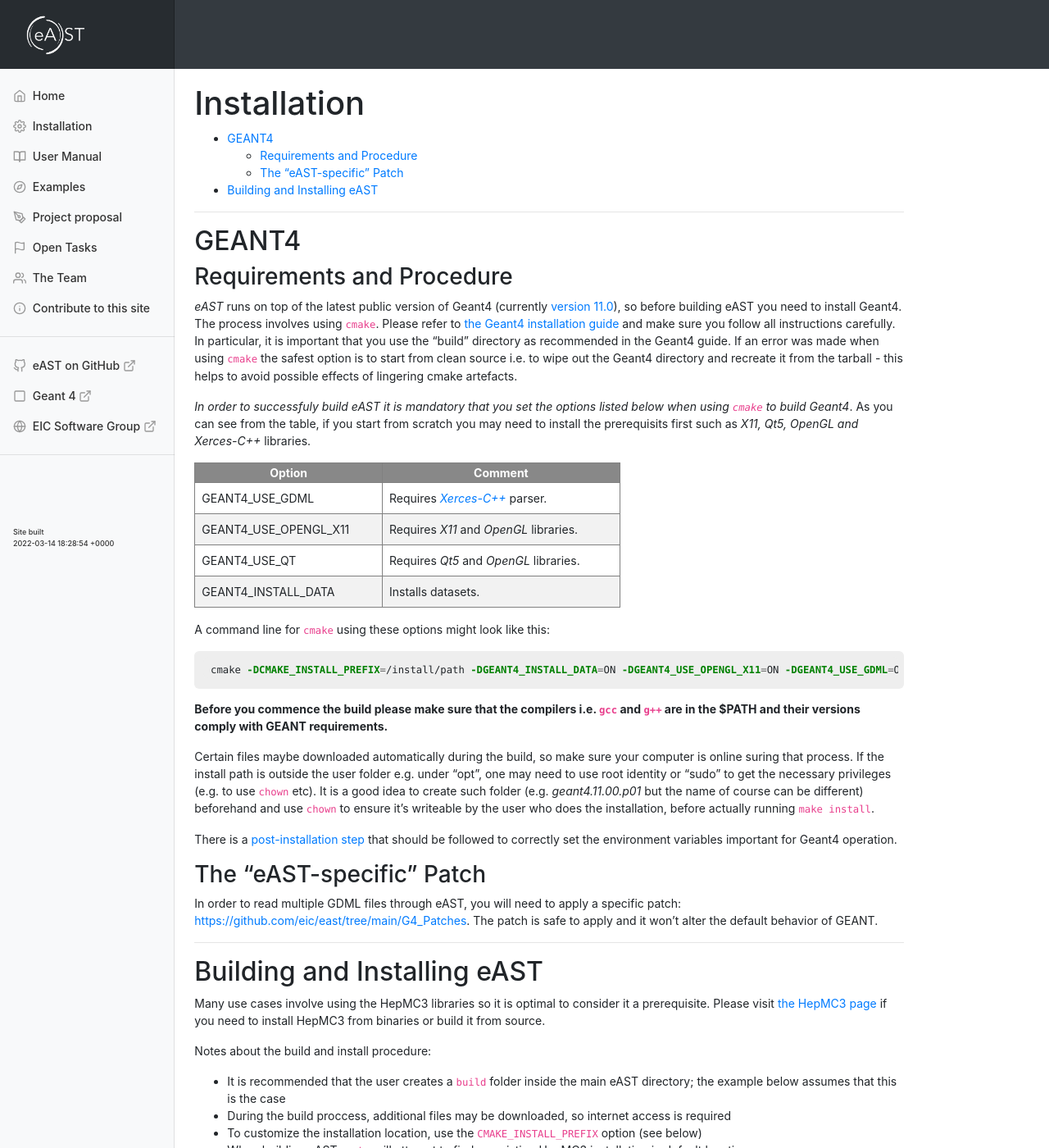
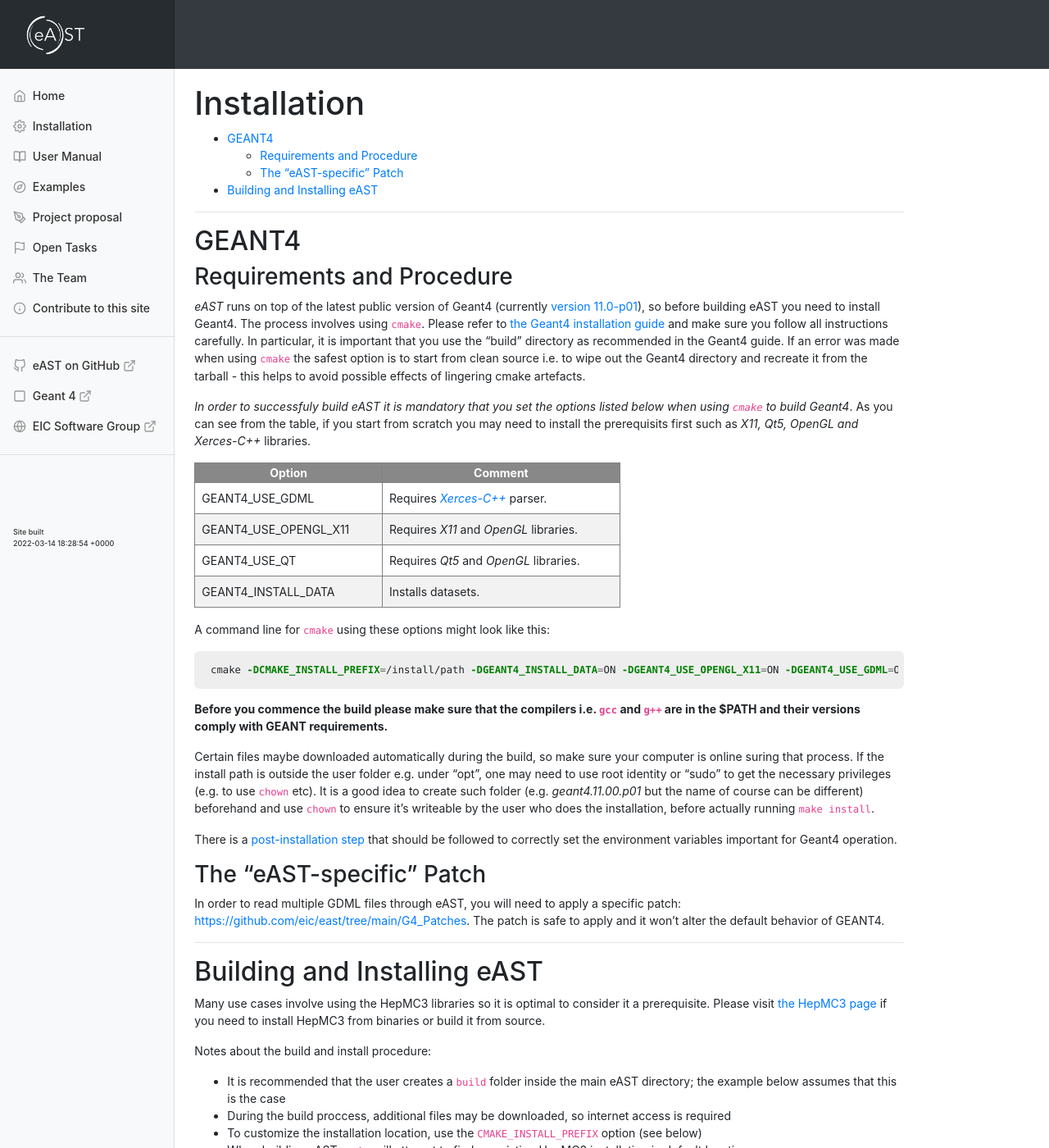
Before and after one commit to eic/east, a Jekyll site: the page built from docs/_content/installation.md, in a window 1280 px wide and 1400 px high. Shown: the whole window at 82% size. Built offline with Jekyll 4.4.1, drawn with Linux system fonts in a browser that asks for light colours; nearby versions of some CDN libraries.

Commit message:
Update installation.md

```diff
--- a/docs/_content/installation.md
+++ b/docs/_content/installation.md
@@ -38,7 +38,7 @@ tables:
 
 ### Requirements and Procedure
 
-*eAST* runs on top of the latest public version of Geant4 (currently [version 11.0](https://geant4.web.cern.ch/support/download){:target="_blank"}), so before building eAST you need to install Geant4. The process involves using `cmake`.
+*eAST* runs on top of the latest public version of Geant4 (currently [version 11.0-p01](https://geant4.web.cern.ch/support/download){:target="_blank"}), so before building eAST you need to install Geant4. The process involves using `cmake`.
 Please refer to [the Geant4 installation guide](https://geant4-userdoc.web.cern.ch/UsersGuides/InstallationGuide/html/index.html){:target="_blank"} and make sure you follow all instructions carefully. In particular, it is
 important that you use the "build" directory as recommended in the Geant4 guide. If an error was made when
 using `cmake` the safest option is to start from clean source i.e. to wipe out the Geant4 directory and
@@ -85,7 +85,7 @@ important for Geant4 operation.
 ### The "eAST-specific" Patch
 
 In order to read multiple GDML files through eAST, you will need to apply a specific patch: [https://github.com/eic/east/tree/main/G4_Patches](https://github.com/eic/east/tree/main/G4_Patches){:target="_blank"}.
-The patch is safe to apply and it won't alter the default behavior of GEANT.
+The patch is safe to apply and it won't alter the default behavior of GEANT4.
 
 ---
 
```
